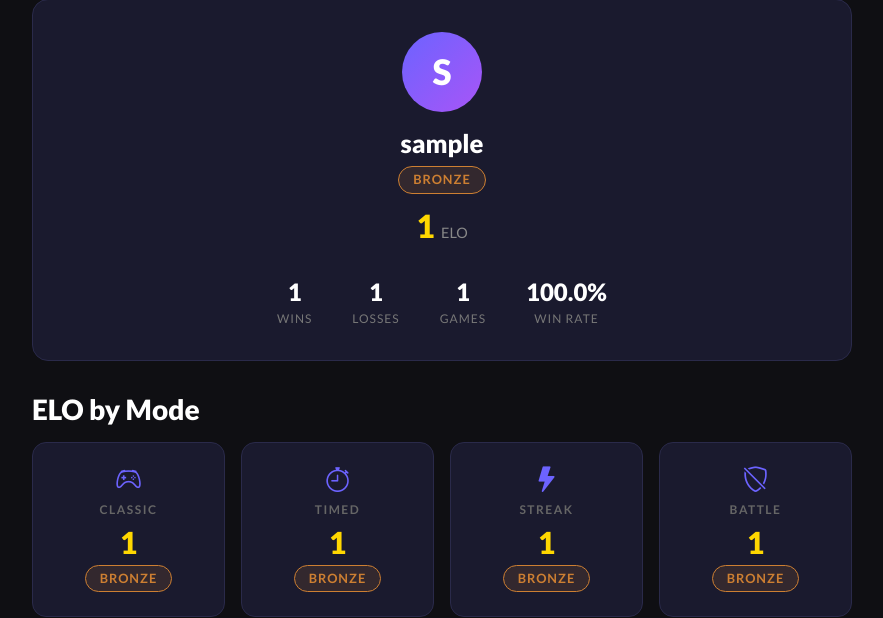
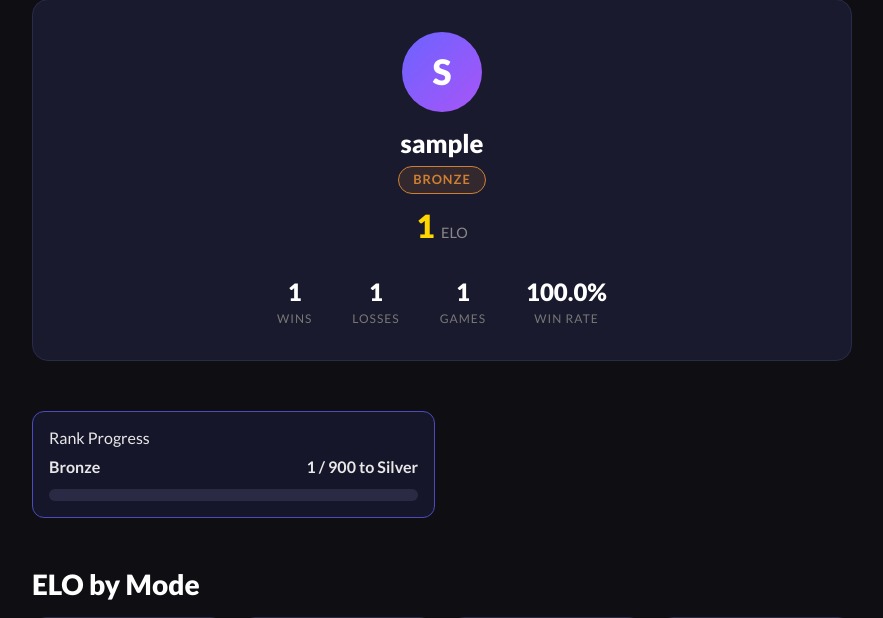
Before and after one commit to TimothyChan2912/WordDuel, a Flask app: page /dashboard in a window 1280 px wide. Shown: the part 102-720 px from the top of the page, without its empty margins (198-1081 px from the left). Run offline with Flask 3, Linux system fonts and the light colour scheme; the visitor is signed in with stand-in values (Sample User, id 1); tables that the repository leaves empty hold one stand-in row (values such as "Sample post"); some libraries are stand-ins or nearby versions.

Commit message:
Add dashboard features (rank progress, last match, and recent matches)

```diff
--- a/app.py
+++ b/app.py
@@ -7,6 +7,7 @@
 from dotenv import load_dotenv
 from functools import wraps
 from words import WORDS, VALID_WORDS, CATEGORY_WORDS
+from services.rank_service import get_rank_info, get_rank_progress
 
 # Bot constants
 BOT_WAIT_TIME = 12       # seconds before spawning a bot if no match found
@@ -202,6 +203,7 @@
                 (user_id, user_id),
             )
             recent = cur.fetchall()
+            last_match = recent[0] if recent else None
             # Mode breakdown (classic vs timed)
             cur.execute(
                 """
@@ -238,6 +240,7 @@
             cur.close()
     except Exception as e:
         print(e)
+        last_match = None
         player = {"username": session["username"], "elo": 1000, "wins": 0, "losses": 0, "games_played": 0}
         recent = []
         mode_stats = {}
@@ -263,6 +266,7 @@
     rank_timed_name,  rank_timed_color  = get_rank(elo_timed)
     rank_streak_name, rank_streak_color = get_rank(elo_streak)
     rank_battle_name, rank_battle_color = get_rank(elo_battle)
+    rank_progress = get_rank_progress(elo_classic)
     return render_template(
         "dashboard.html",
         player=player,
@@ -274,6 +278,8 @@
         rank_battle_name=rank_battle_name, rank_battle_color=rank_battle_color,
         mode_stats=mode_stats,
         activity=activity,
+        last_match=last_match,
+        rank_progress=rank_progress,
     )
 
 @app.route("/game")
@@ -1740,6 +1746,7 @@
         )
 
         col = ELO_COL.get(match["mode"], "elo")
+
         for ps in (p1, p2):
             pid = ps["user_id"]
             if pid == BOT_USER_ID:
--- /dev/null
+++ b/services/rank_service.py
@@ -0,0 +1,71 @@
+def get_rank_info(elo):
+    ranks = [
+        ("Bronze", 0),
+        ("Silver", 900),
+        ("Gold", 1000),
+        ("Platinum", 1200),
+        ("Diamond", 1500),
+    ]
+
+    current = ranks[0]
+    next_rank = None
+
+    for i, rank in enumerate(ranks):
+        if elo >= rank[1]:
+            current = rank
+            next_rank = ranks[i + 1] if i + 1 < len(ranks) else None
+
+    if not next_rank:
+        return {
+            "rank": current[0],
+            "elo": elo,
+            "next_rank": None,
+            "next_elo": None,
+            "progress": 100,
+        }
+
+    prev_elo = current[1]
+    next_elo = next_rank[1]
+    progress = int(((elo - prev_elo) / (next_elo - prev_elo)) * 100)
+
+    return {
+        "rank": current[0],
+        "elo": elo,
+        "next_rank": next_rank[0],
+        "next_elo": next_elo,
+        "progress": progress,
+    }
+
+def get_rank_progress(elo):
+    ranks = [
+        ("Bronze", 0),
+        ("Silver", 900),
+        ("Gold", 1000),
+        ("Platinum", 1200),
+        ("Diamond", 1500),
+    ]
+
+    current = ranks[0]
+    next_rank = None
+
+    for i, rank in enumerate(ranks):
+        if elo >= rank[1]:
+            current = rank
+            next_rank = ranks[i + 1] if i + 1 < len(ranks) else None
+
+    if not next_rank:
+        return {
+            "rank": current[0],
+            "next_rank": None,
+            "next_elo": None,
+            "progress": 100,
+        }
+
+    progress = int(((elo - current[1]) / (next_rank[1] - current[1])) * 100)
+
+    return {
+        "rank": current[0],
+        "next_rank": next_rank[0],
+        "next_elo": next_rank[1],
+        "progress": progress,
+    }
--- a/static/css/dashboard.css
+++ b/static/css/dashboard.css
@@ -383,6 +383,71 @@
   line-height: 1;
 }
 
+.dashboard-highlight-grid {
+  display: grid;
+  grid-template-columns: 1fr 1fr;
+  gap: 14px;
+  margin: 18px 0;
+}
+
+.rank-progress-card,
+.last-match-card {
+  background: #16162a;
+  border: 1px solid #4b4bbf;
+  border-radius: 12px;
+  padding: 16px;
+}
+
+.rank-progress-card h3,
+.last-match-card h3 {
+  margin-top: 0;
+  font-size: 1rem;
+}
+
+.rank-row {
+  display: flex;
+  justify-content: space-between;
+  margin-bottom: 10px;
+  font-weight: 700;
+}
+
+.progress-bar {
+  height: 12px;
+  background: #2a2a44;
+  border-radius: 999px;
+  overflow: hidden;
+}
+
+.progress-fill {
+  height: 100%;
+  background: #ffd700;
+  border-radius: 999px;
+}
+
+.last-match-result {
+  font-size: 1.4rem;
+  font-weight: 800;
+  margin-bottom: 8px;
+}
+
+.last-match-result.win {
+  color: #538d4e;
+}
+
+.last-match-result.loss {
+  color: #ff6b6b;
+}
+
+.last-match-result.draw {
+  color: #b59f3b;
+}
+
+@media (max-width: 700px) {
+  .dashboard-highlight-grid {
+    grid-template-columns: 1fr;
+  }
+}
+
 @media (max-width: 860px) {
   .modes-grid { grid-template-columns: 1fr 1fr; }
 }
--- a/templates/dashboard.html
+++ b/templates/dashboard.html
@@ -39,6 +39,45 @@
         <div class="stat-label">Win Rate</div>
       </div>
     </div>
+  </div>
+
+  <!-- Rank Progress + Last Match -->
+  <div class="dashboard-highlight-grid">
+
+    <div class="rank-progress-card">
+      <h3>Rank Progress</h3>
+      <div class="rank-row">
+        <span>{{ rank_name }}</span>
+        {% if rank_progress.next_rank %}
+          <span>{{ player.elo }} / {{ rank_progress.next_elo }} to {{ rank_progress.next_rank }}</span>
+        {% else %}
+          <span>Max Rank</span>
+        {% endif %}
+      </div>
+
+      <div class="progress-bar">
+        <div class="progress-fill" style="width: {{ rank_progress.progress }}%;"></div>
+      </div>
+    </div>
+
+    {% if last_match %}
+    <div class="last-match-card">
+      <h3>Last Match</h3>
+
+      {% if last_match.winner_id == user_id %}
+        <div class="last-match-result win">🏆 Win</div>
+      {% elif last_match.winner_id is none %}
+        <div class="last-match-result draw">Draw</div>
+      {% else %}
+        <div class="last-match-result loss">❌ Loss</div>
+      {% endif %}
+
+      <p>{{ last_match.game_mode|title }} Mode</p>
+      <p>{{ last_match.player1 }} vs {{ last_match.player2 }}</p>
+      <p>Score: {{ last_match.player1_score }} - {{ last_match.player2_score }}</p>
+    </div>
+    {% endif %}
+
   </div>
 
   <!-- Per-Mode ELO -->
```
Also changed, not shown: database/migration_new.sql (added, +76 -0 lines), 1 other file.
